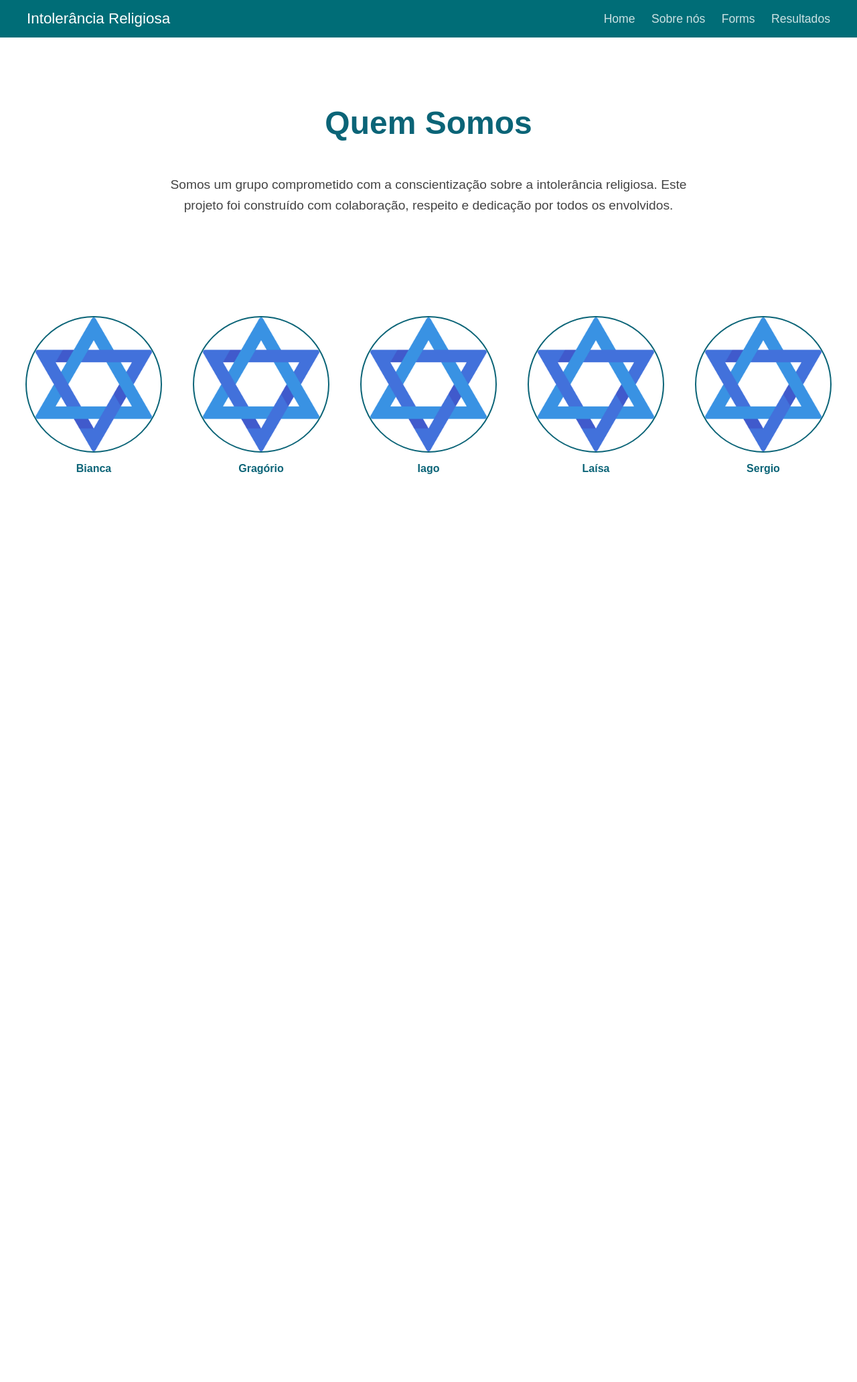
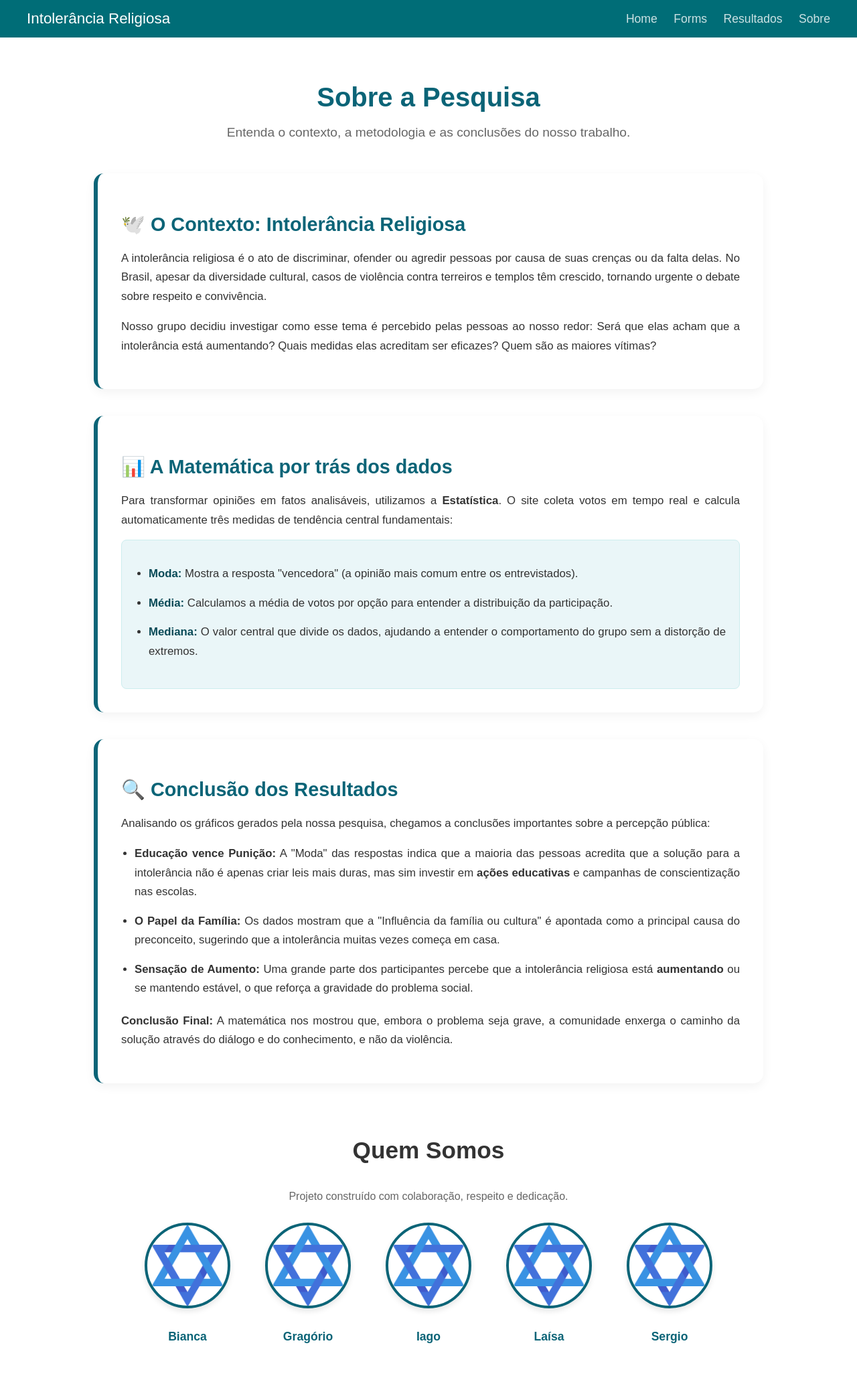
Before and after one commit to Iago-adams/PJ-site-de-conscientizacao, a Flask app: page /sobrenos in a window 1280 px wide. Shown: the whole page at 67% size. Before the commit the page ends 708 px from the top, so only its background shows below. Run offline with Flask 3, Linux system fonts and the light colour scheme.

Commit message:
arrumei tudo ai

```diff
--- a/app/templates/base.html
+++ b/app/templates/base.html
@@ -12,9 +12,9 @@
             <div class="titulo">Intolerância Religiosa</div>
             <nav>
                 <a href="{{ url_for('homepage') }}">Home</a>
-                <a href="{{ url_for('sobrenos') }}">Sobre nós</a>
                 <a href="{{ url_for('questionario') }}">Forms</a>
                 <a href="{{ url_for('resultados') }}">Resultados</a>
+                <a href="{{ url_for('sobrenos') }}">Sobre</a>
             </nav>
         </div>
     </header>
--- a/app/templates/sobrenos.html
+++ b/app/templates/sobrenos.html
@@ -1,35 +1,217 @@
 {% extends "base.html" %}
 
-{% block title %}Sobre Nós{% endblock %}
+{% block title %}Sobre o Projeto e Equipe{% endblock %}
 
 {% block content %}
-<section class="sobre-nos">
-    <div class="texto-topo">
-        <h1>Quem Somos</h1>
-        <p>Somos um grupo comprometido com a conscientização sobre a intolerância religiosa. Este projeto foi construído com colaboração, respeito e dedicação por todos os envolvidos.</p>
+
+<style>
+    /* --- CSS DA PÁGINA SOBRE --- */
+    .container-sobre {
+        max-width: 1000px;
+        margin: 0 auto;
+        padding: 40px 20px;
+        font-family: 'Arial', sans-serif;
+        color: #333;
+    }
+
+    /* Títulos e Textos */
+    .intro-header {
+        text-align: center;
+        margin-bottom: 50px;
+    }
+
+    .intro-header h1 {
+        color: #0b6477;
+        font-size: 2.5rem;
+        margin-bottom: 10px;
+    }
+
+    .intro-header p {
+        font-size: 1.2rem;
+        color: #666;
+    }
+
+    /* Cards de Texto (Contexto, Matemática, Resultados) */
+    .info-card {
+        background: white;
+        padding: 35px;
+        border-radius: 15px;
+        box-shadow: 0 5px 15px rgba(0,0,0,0.05);
+        margin-bottom: 40px;
+        border-left: 6px solid #0b6477; /* Detalhe lateral bonito */
+    }
+
+    .info-card h2 {
+        color: #0b6477;
+        font-size: 1.8rem;
+        margin-bottom: 20px;
+    }
+
+    .info-card p, .info-card li {
+        font-size: 1.05rem;
+        line-height: 1.7;
+        margin-bottom: 15px;
+        text-align: justify;
+    }
+
+    .info-card ul {
+        padding-left: 20px;
+        margin-bottom: 20px;
+    }
+
+    /* Caixa de destaque para termos matemáticos */
+    .box-matematica {
+        background-color: #eaf6f8;
+        padding: 20px;
+        border-radius: 8px;
+        border: 1px solid #ccedee;
+    }
+
+    .box-matematica strong {
+        color: #084a57;
+    }
+
+    /* --- ESTILO DA EQUIPE (O seu original melhorado) --- */
+    .secao-equipe {
+        margin-top: 80px;
+        text-align: center;
+    }
+
+    .secao-equipe h2 {
+        font-size: 2.2rem;
+        color: #333;
+        margin-bottom: 40px;
+    }
+
+    .equipe-grid {
+        display: flex;
+        justify-content: center; /* Centraliza os membros */
+        flex-wrap: wrap; /* Permite quebrar linha se a tela for pequena */
+        gap: 30px;
+    }
+
+    .membro-card {
+        text-align: center;
+        width: 150px;
+        transition: transform 0.3s;
+    }
+
+    .membro-card:hover {
+        transform: scale(1.05);
+    }
+
+    .membro-card img {
+        width: 120px;
+        height: 120px;
+        border-radius: 50%; /* Deixa a foto redonda */
+        object-fit: cover;
+        border: 4px solid #0b6477;
+        margin-bottom: 10px;
+        box-shadow: 0 4px 8px rgba(0,0,0,0.1);
+    }
+
+    .membro-card p {
+        font-weight: bold;
+        color: #0b6477;
+        font-size: 1.1rem;
+    }
+
+    /* Responsividade */
+    @media (max-width: 700px) {
+        .equipe-grid {
+            gap: 15px;
+        }
+        .membro-card {
+            width: 45%; /* No celular fica 2 por linha */
+        }
+    }
+</style>
+
+<div class="container-sobre">
+
+    <div class="intro-header">
+        <h1>Sobre a Pesquisa</h1>
+        <p>Entenda o contexto, a metodologia e as conclusões do nosso trabalho.</p>
     </div>
 
-    <div class="equipe">
-        <div class="membro">
-            <img src="{{ url_for('static', filename='pessoa1.png') }}" alt="Pessoa 1">
-            <p>Bianca </p>
+    <section class="info-card">
+        <h2>🕊️ O Contexto: Intolerância Religiosa</h2>
+        <p>
+            A intolerância religiosa é o ato de discriminar, ofender ou agredir pessoas por causa de suas crenças ou da falta delas.
+            No Brasil, apesar da diversidade cultural, casos de violência contra terreiros e templos têm crescido, tornando urgente o debate sobre respeito e convivência.
+        </p>
+        <p>
+            Nosso grupo decidiu investigar como esse tema é percebido pelas pessoas ao nosso redor: Será que elas acham que a intolerância está aumentando?
+            Quais medidas elas acreditam ser eficazes? Quem são as maiores vítimas?
+        </p>
+    </section>
+
+    <section class="info-card">
+        <h2>📊 A Matemática por trás dos dados</h2>
+        <p>
+            Para transformar opiniões em fatos analisáveis, utilizamos a <strong>Estatística</strong>.
+            O site coleta votos em tempo real e calcula automaticamente três medidas de tendência central fundamentais:
+        </p>
+        <div class="box-matematica">
+            <ul>
+                <li><strong>Moda:</strong> Mostra a resposta "vencedora" (a opinião mais comum entre os entrevistados).</li>
+                <li><strong>Média:</strong> Calculamos a média de votos por opção para entender a distribuição da participação.</li>
+                <li><strong>Mediana:</strong> O valor central que divide os dados, ajudando a entender o comportamento do grupo sem a distorção de extremos.</li>
+            </ul>
         </div>
-        <div class="membro">
-            <img src="{{ url_for('static', filename='pessoa1.png') }}" alt="Pessoa 2">
+    </section>
+
+    <section class="info-card">
+        <h2>🔍 Conclusão dos Resultados</h2>
+        <p>
+            Analisando os gráficos gerados pela nossa pesquisa, chegamos a conclusões importantes sobre a percepção pública:
+        </p>
+        <ul>
+            <li><strong>Educação vence Punição:</strong> A "Moda" das respostas indica que a maioria das pessoas acredita que a solução para a intolerância não é apenas criar leis mais duras, mas sim investir em <strong>ações educativas</strong> e campanhas de conscientização nas escolas.</li>
+
+            <li><strong>O Papel da Família:</strong> Os dados mostram que a "Influência da família ou cultura" é apontada como a principal causa do preconceito, sugerindo que a intolerância muitas vezes começa em casa.</li>
+
+            <li><strong>Sensação de Aumento:</strong> Uma grande parte dos participantes percebe que a intolerância religiosa está <strong>aumentando</strong> ou se mantendo estável, o que reforça a gravidade do problema social.</li>
+        </ul>
+        <p>
+            <strong>Conclusão Final:</strong> A matemática nos mostrou que, embora o problema seja grave, a comunidade enxerga o caminho da solução através do diálogo e do conhecimento, e não da violência.
+        </p>
+    </section>
+
+    <section class="secao-equipe">
+        <h2>Quem Somos</h2>
+        <p style="margin-bottom: 30px; color: #666;">
+            Projeto construído com colaboração, respeito e dedicação.
+        </p>
+
+        <div class="equipe-grid">
+            <div class="membro-card">
+                <img src="{{ url_for('static', filename='pessoa1.png') }}" alt="Bianca">
+                <p>Bianca</p>
+            </div>
+
+            <div class="membro-card">
+                <img src="{{ url_for('static', filename='pessoa1.png') }}" alt="Gragório">
                 <p>Gragório</p>
             </div>
-        <div class="membro">
-            <img src="{{ url_for('static', filename='pessoa1.png') }}" alt="Pessoa 3">
+
+            <div class="membro-card">
+                <img src="{{ url_for('static', filename='pessoa1.png') }}" alt="Iago">
                 <p>Iago</p>
             </div>
-        <div class="membro">
-            <img src="{{ url_for('static', filename='pessoa1.png') }}" alt="Pessoa 4">
+
+            <div class="membro-card">
+                <img src="{{ url_for('static', filename='pessoa1.png') }}" alt="Laísa">
                 <p>Laísa</p>
             </div>
-        <div class="membro">
-            <img src="{{ url_for('static', filename='pessoa1.png') }}" alt="Pessoa 5">
+
+            <div class="membro-card">
+                <img src="{{ url_for('static', filename='pessoa1.png') }}" alt="Sergio">
                 <p>Sergio</p>
             </div>
         </div>
     </section>
+
+</div>
+
 {% endblock %}
```
Lines whose indentation alone changed are shown as unchanged.
